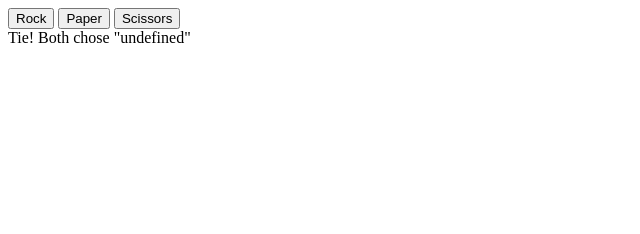
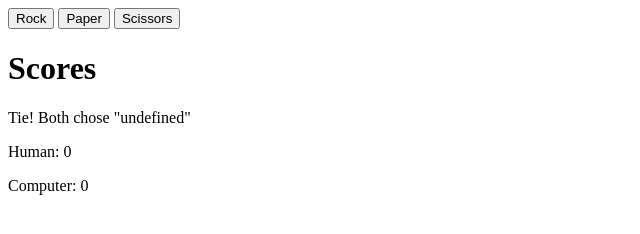
Before and after one commit to DucDevelop/rock_paper_scissors, a plain HTML site: page index.html in a window 1280 px wide. Both pictures are taken after a click on the element "Rock Paper Scissors". Shown: the whole page, without its empty margins (0-640 px from the left). Drawn offline with Linux system fonts and the light colour scheme.

Commit message:
Add UI to game

```diff
--- a/game.js
+++ b/game.js
@@ -21,9 +21,42 @@ function getHumanChoice() {
 let humanScore = 0;
 let computerScore = 0;
 const resultRef = document.querySelector('.results');
+const currentResultRef = document.querySelector('.current-result');
+
+
+
+function updateResult() {
+
+    function clearScore() {
+        const refs = resultRef.querySelectorAll('p')
+        refs.forEach(child => resultRef.removeChild(child))
+    }
+
+    const rounds = 5;
+    const humanResult = document.createElement("p");
+    const computerResult = document.createElement("p");
+    humanResult.textContent = `Human: ${humanScore}`
+    computerResult.textContent = `Computer: ${computerScore}`
+
+    clearScore();
+    resultRef.appendChild(humanResult);
+    resultRef.appendChild(computerResult);
+
+    if(humanScore === rounds || computerScore === rounds) {
+        const winner = document.createElement("p");
+        winner.textContent = `Winner: ${humanScore > computerScore ? 'Human' : 'Computer'}`
+        resultRef.appendChild(winner);
+        endGame();
+    }
+}
+
+function endGame() {
+    const btnContainerRef = document.querySelector('.btn-container');
+    const buttons = btnContainerRef.querySelectorAll('button');
+    buttons.forEach(btn => btn.disabled = true)
+}
 
 function playRound (humanChoice, computerChoice) {
-
 
     let computerWin = false;
     let userWin = false;
@@ -48,19 +81,18 @@ function playRound (humanChoice, computerChoice) {
     }
 
 
-
     if (computerWin) {
-        resultRef.textContent = `You lose! "${computerChoice}" beats "${humanChoice}"`;
+        currentResultRef.textContent = `You lose! "${computerChoice}" beats "${humanChoice}"`;
         computerScore++;
     }
     else if (userWin) {
-        resultRef.textContent = `You win! "${humanChoice}" beats "${computerChoice}"`;
+        currentResultRef.textContent = `You win! "${humanChoice}" beats "${computerChoice}"`;
         humanScore++;
     }
     else {
-        resultRef.textContent = `Tie! Both chose "${humanChoice}"`;
+        currentResultRef.textContent = `Tie! Both chose "${humanChoice}"`;
     }
-
+    updateResult();
 }
 
     const btnContainerRef = document.querySelector('.btn-container');
--- a/index.html
+++ b/index.html
@@ -14,7 +14,9 @@
     </div>
 
     <div class="results">
-
+        <h1>Scores</h1>
+        <div class="current-result">
+        </div>
     </div>
 </body>
 
```
